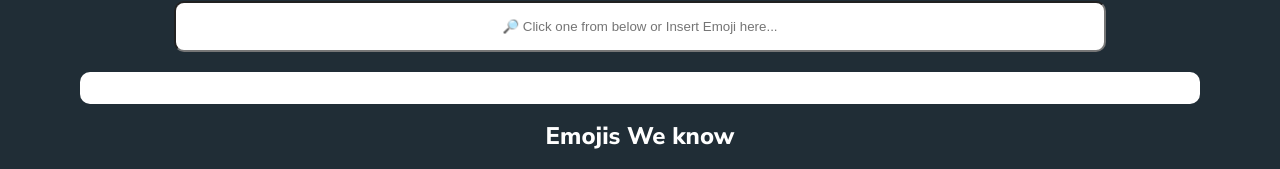
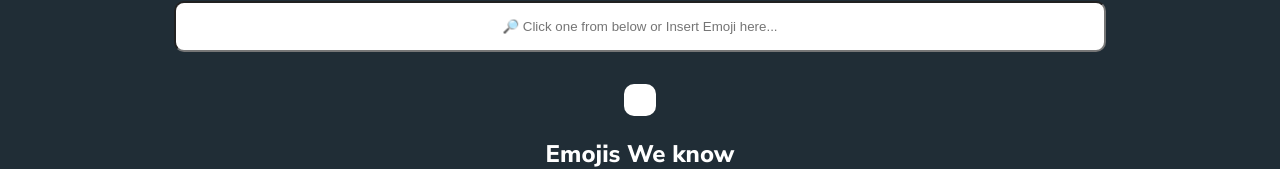
Before and after one commit to aneenajohn/Emoji-Interpreter, a React (Create React App) app: page / in a window 1280 px wide. Shown: the part 492-661 px from the top of the page. Built offline with nearby package versions, Linux system fonts and the light colour scheme.

Commit message:
updated output style

```diff
--- a/src/styles.css
+++ b/src/styles.css
@@ -23,6 +23,10 @@ header {
 }
 
 input {
+  display: flex;
+  align-items: center;
+  justify-content: center;
+  margin: auto;
   text-align: center;
   padding: 1rem;
   /* margin-bottom: 1rem; */
@@ -30,19 +34,19 @@ input {
   width: 80%;
   height: 5%;
 }
-#searchBar {
+/* #searchBar {
   display: flex;
   justify-content: center;
   align-items: center;
-}
+} */
 
 #output {
-  margin-top: 20px;
-  display: block;
+  margin-top: 2rem;
+  display: inline-block;
   padding: 1rem;
   font-weight: bolder;
   font-size: larger;
-  box-sizing: border-box;
+  /* box-sizing: ; */
   background-color: white;
   border-radius: 10px;
   color: #202d36;
```
